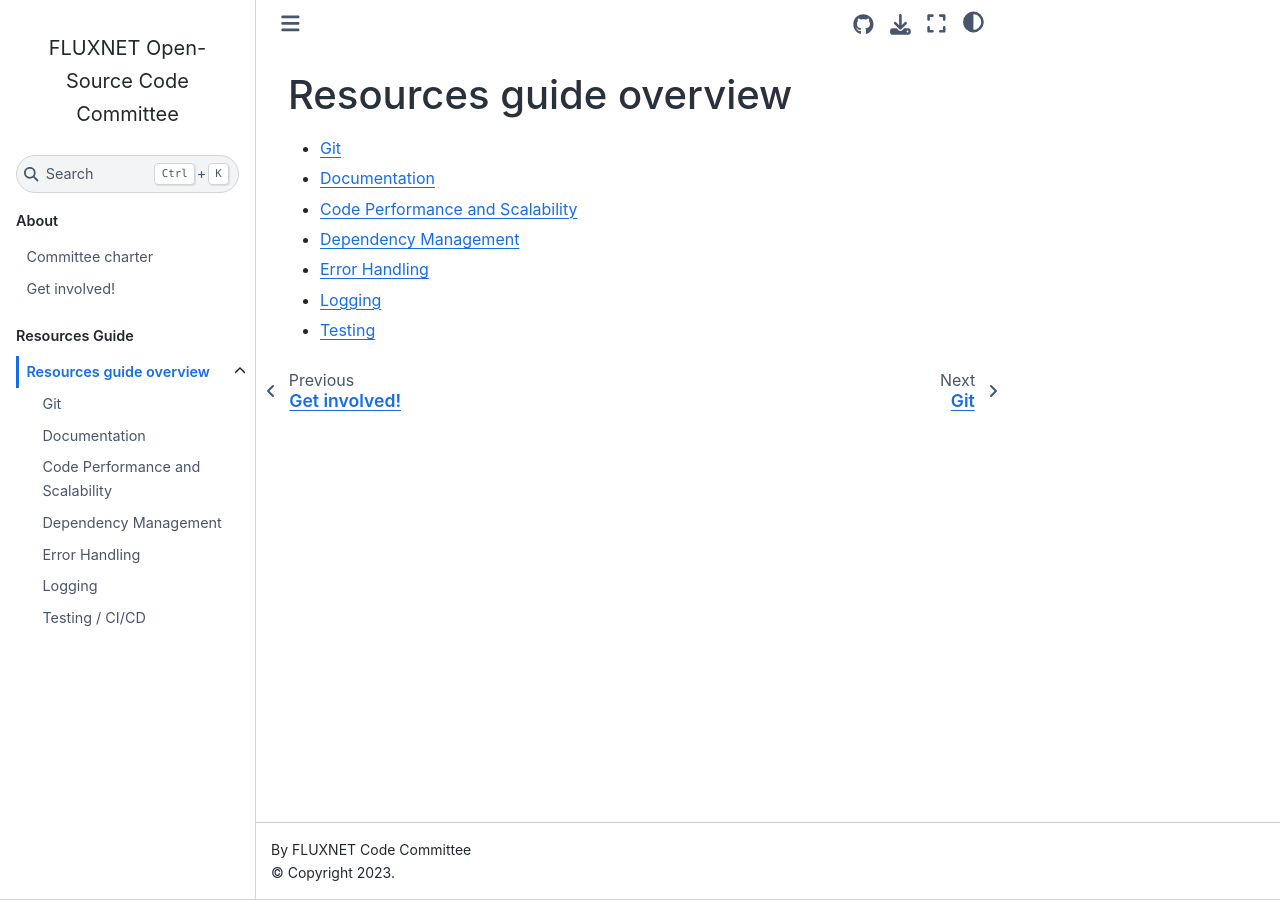
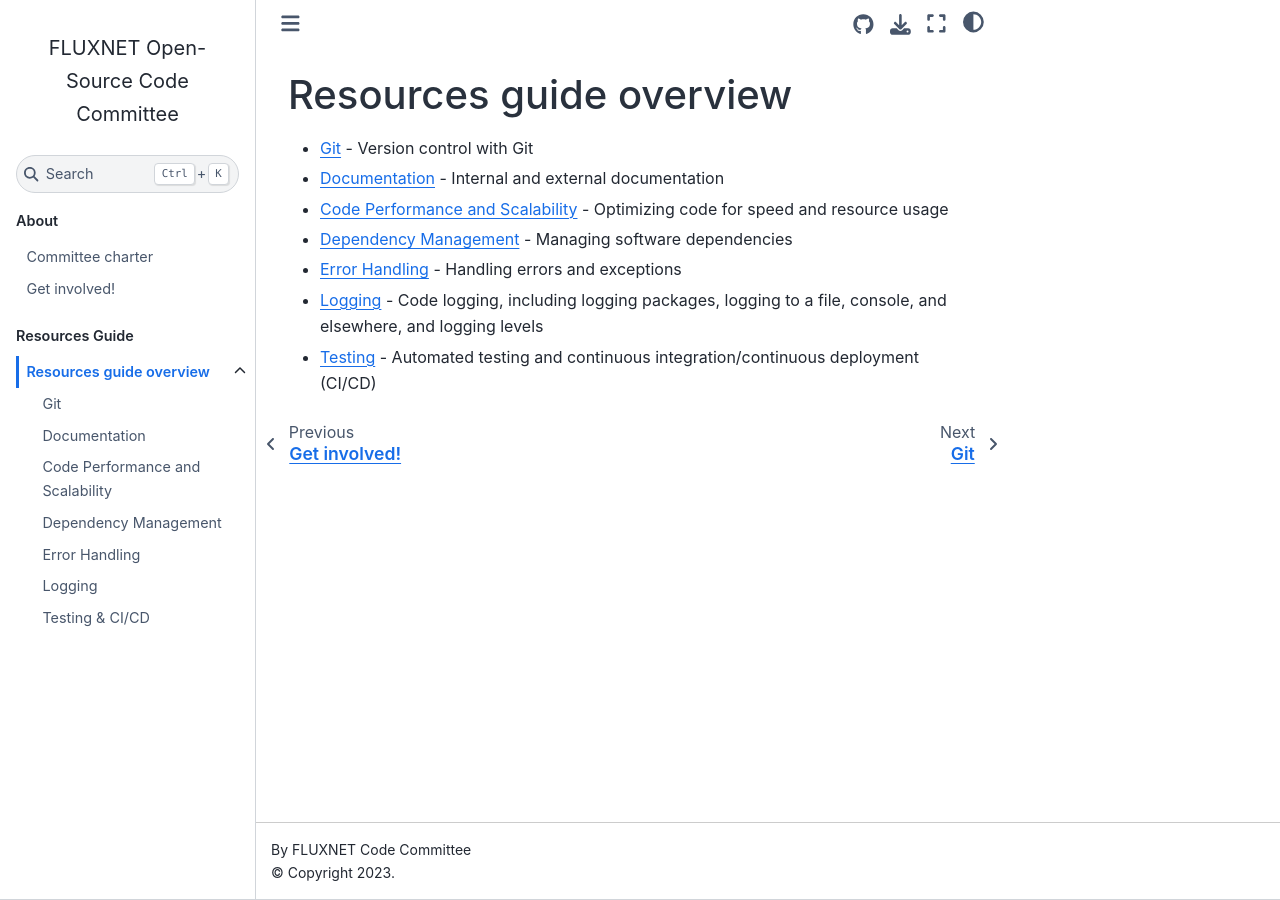
Before and after one commit to fluxnet-open-source/website, a Jupyter Book: the page built from resources-guide/index.md, in a window 1280 px wide. Built offline with Jupyter Book 1.0.4 settings and Sphinx 7.4.7 and the Sphinx Book theme 1.1.4, drawn with Linux system fonts in a browser that asks for light colours.

Commit message:
Add descriptions to all resources guide index links

```diff
--- a/resources-guide/index.md
+++ b/resources-guide/index.md
@@ -1,10 +1,10 @@
 # Resources guide overview
 
 
-* [Git](./git)
-* [Documentation](./documentation)
-* [Code Performance and Scalability](./code_performance_and_scalability)
-* [Dependency Management](./dependency_management)
-* [Error Handling](./error_handling)
-* [Logging](./logging)
-* [Testing](./testing)
+* [Git](./git) - Version control with Git
+* [Documentation](./documentation) - Internal and external documentation
+* [Code Performance and Scalability](./code_performance_and_scalability) - Optimizing code for speed and resource usage
+* [Dependency Management](./dependency_management) - Managing software dependencies
+* [Error Handling](./error_handling) - Handling errors and exceptions
+* [Logging](./logging) - Code logging, including logging packages, logging to a file, console, and elsewhere, and logging levels
+* [Testing](./testing) - Automated testing and continuous integration/continuous deployment (CI/CD)
```
Also changed, not shown: resources-guide/testing.md (+1 -1 lines).
